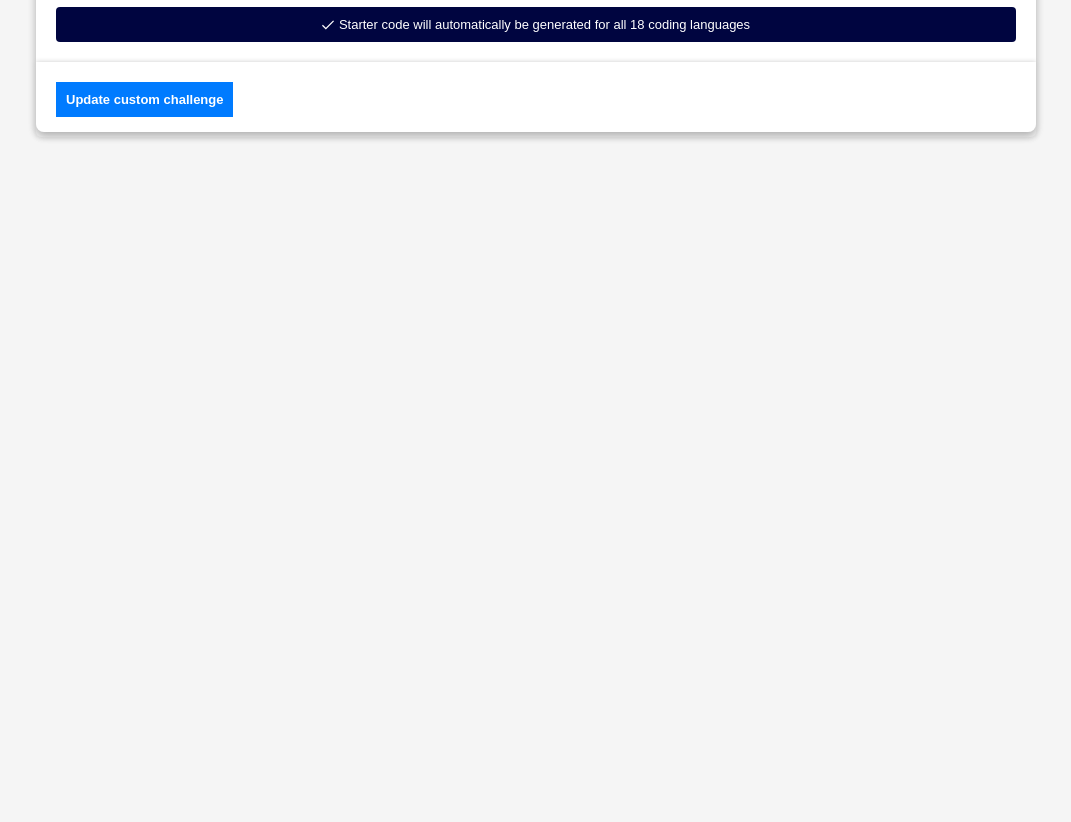
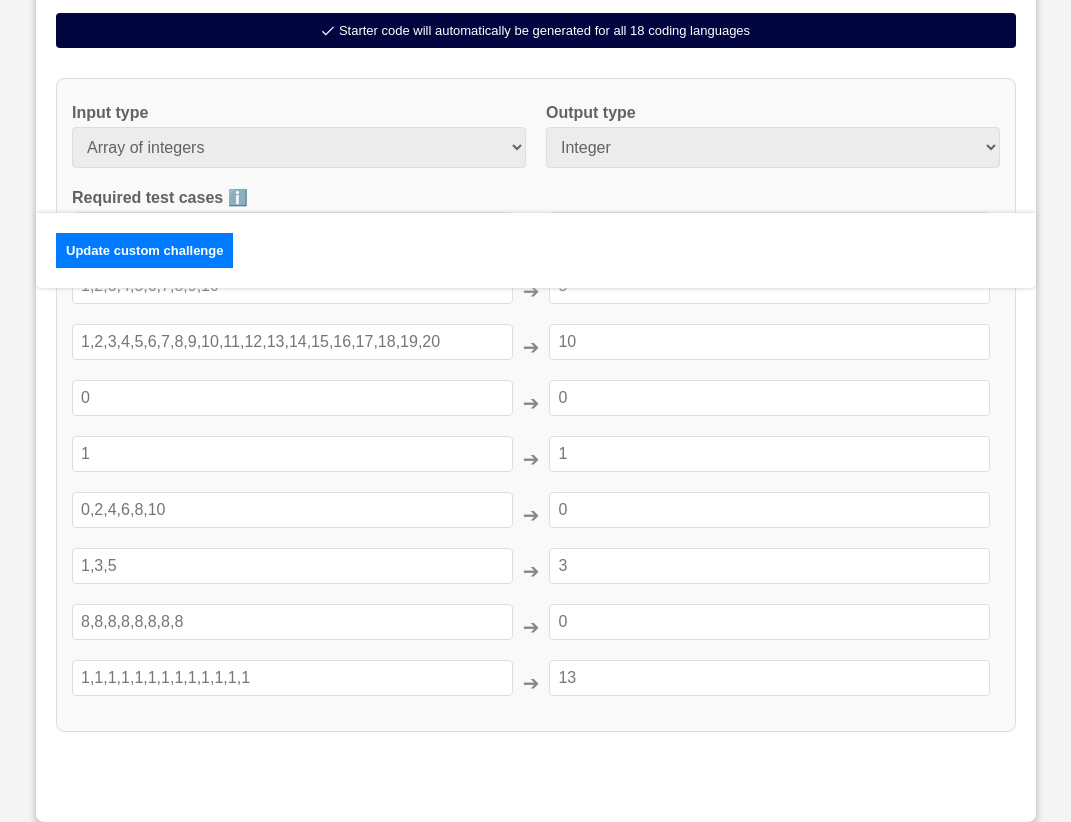
Before and after one commit to Tundune/lab6, a plain HTML site: page page3/index.html in a window 1280 px wide. Shown: the part 512-1334 px from the top of the page, without its empty margins (104-1175 px from the left). Before the commit the page ends 800 px from the top, so only its background shows below. Drawn offline with Linux system fonts and the light colour scheme.

Commit message:
add req 4

```diff
--- a/css/css.css
+++ b/css/css.css
@@ -3,7 +3,6 @@ body {
   font-family: Arial, sans-serif;
   background-color: #f7f9fc;
   margin: auto;
-  margin-top: 20px;
   display: flex;
   justify-content: center;
 }
@@ -20,8 +19,6 @@ body {
   color: white;
   padding: 15px;
   font-size: 1.25em;
-  border-top-left-radius: 8px;
-  border-top-right-radius: 8px;
   display: flex;
   justify-content: space-between;
   align-items: center;
--- a/css/page3.css
+++ b/css/page3.css
@@ -8,7 +8,6 @@ body {
     box-shadow: 0 4px 8px rgba(0, 0, 0, 0.1);
     border-radius: 8px;
     position: relative;
-    margin-top: 20px;
     }
 .modal {
     background-color: white;
@@ -22,14 +21,13 @@ body {
     color: white;
     padding: 15px;
     font-size: 1.25em;
-    border-top-left-radius: 8px;
-    border-top-right-radius: 8px;
     display: flex;
     justify-content: space-between;
     align-items: center;
-    position: absolute;
+    position: fixed;
     z-index: 1000;
-    width: calc(100% - 30px);
+    width: 100%;
+    max-width: 970px;
 }
 .modal-header span {
     color: white;
@@ -51,6 +49,7 @@ body {
     font-weight: bold;
     display: block;
     margin: 10px 0 5px;
+    color: #626262;
 }
 .modal-content textarea {
     width: 100%;
@@ -151,11 +150,69 @@ body {
     font-weight: bold;
 }
 .footer {
-    position: absolute;
+    position: fixed;
     padding: 20px;
     box-shadow: 0 0 5px #ccc;
     z-index: 1000;
-    width: calc(100% - 40px);
+    width: 100%;
+    max-width: 960px;
     border-bottom-left-radius: 5px;
     border-bottom-right-radius: 5px;
+    bottom: 0px;
+    background: #fff;
 }
+
+.in-out {
+    width: calc(100% / 2);
+}
+.test-cases-header {
+    display: flex;
+    gap: 20px;
+}
+.in-out select {
+    width: 100%;
+    padding: 10px;
+    background: #cccccc4a;
+    color: #626262;
+}
+label {
+    font-weight: bold;
+    display: block;
+    margin: 10px 0 5px;
+}
+select, input[type="text"] {
+    width: 100%;
+    padding: 8px;
+    font-size: 16px;
+    border: 1px solid #ddd;
+    border-radius: 4px;
+    box-sizing: border-box;
+    margin-bottom: 10px;
+}
+.test-cases-section {
+    margin-top: 20px;
+    background-color: #f9f9f9;
+    padding: 15px;
+    border-radius: 8px;
+    border: 1px solid #ddd;
+}
+.test-cases-header {
+    display: flex;
+    justify-content: space-between;
+}
+.test-case {
+    display: flex;
+    align-items: center;
+    margin-bottom: 10px;
+}
+.test-case input[type="text"] {
+    flex: 1;
+    padding: 8px;
+    font-size: 16px;
+    margin-right: 10px;
+}
+.arrow {
+    font-size: 20px;
+    color: #888;
+    margin-right: 10px;
+}
--- a/css/styles.css
+++ b/css/styles.css
@@ -8,15 +8,12 @@ body {
     box-shadow: 0 4px 8px rgba(0, 0, 0, 0.1);
     border-radius: 8px;
     position: relative;
-    margin-top: 20px;
     }
 .header-page2 {
     background-color: #007bff;
     color: white;
     padding: 15px;
     font-size: 1.25em;
-    border-top-left-radius: 8px;
-    border-top-right-radius: 8px;
     display: flex;
     justify-content: space-between;
     align-items: center;
--- a/page3/index.html
+++ b/page3/index.html
@@ -45,7 +45,81 @@ Example: Array A = { 12, 31, 25, 17, 40, 10, 29 }
 => Number of elements as odd number in array A is : 4</textarea>
                 </div>
             <button class="start-btn"><img src="/img/correct-signal-svgrepo-com.svg" alt=""> Starter code will automatically be generated for all 18 coding languages</button>
+                <!-- req4 -->
+        <div class="test-cases-section">
+                <div class="test-cases-header">
+                    <div class="in-out">
+                    <label for="input-type">Input type</label>
+                    <select id="input-type">
+                        <option>Array of integers</option>
+                        <option>String</option>
+                        <option>Integer</option>
+                    </select>
+                    </div>
+                    <div class="in-out">
+                    <label for="output-type">Output type</label>
+                    <select id="output-type">
+                        <option>Integer</option>
+                        <option>String</option>
+                        <option>Array</option>
+                    </select>
+                    </div>
+                </div>
+
+            <label>Required test cases <span>ℹ️</span></label>
+
+            <div class="test-case">
+                <input type="text" placeholder="12, 31, 25, 17, 40, 10, 29" class="text-page4">
+                    <span class="arrow">➔</span>
+                <input type="text" placeholder="4" class="text-page4">
+            </div>
+            <div class="test-case">
+                <input type="text" placeholder="1,2,3,4,5,6,7,8,9,10"  class="text-page4">
+                    <span class="arrow">➔</span>
+                <input type="text" placeholder="5"  class="text-page4">
+            </div>
+            <div class="test-case">
+                <input type="text" placeholder="1,2,3,4,5,6,7,8,9,10,11,12,13,14,15,16,17,18,19,20" class="text-page4">
+                    <span class="arrow">➔</span>
+                <input type="text" placeholder="10" class="text-page4">
+            </div>
+            <div class="test-case">
+                <input type="text" placeholder="0" class="text-page4">
+                    <span class="arrow">➔</span>
+                <input type="text" placeholder="0" class="text-page4">
+            </div>
+            <div class="test-case">
+                <input type="text" placeholder="1" class="text-page4">
+                    <span class="arrow">➔</span>
+                <input type="text" placeholder="1" class="text-page4">
+            </div>
+            <div class="test-case">
+                <input type="text" placeholder="0,2,4,6,8,10" class="text-page4">
+                    <span class="arrow">➔</span>
+                <input type="text" placeholder="0" class="text-page4">
+            </div>
+            <div class="test-case">
+                <input type="text" placeholder="1,3,5" class="text-page4">
+                    <span class="arrow">➔</span>
+                <input type="text" placeholder="3" class="text-page4">
+            </div>
+            <div class="test-case">
+                <input type="text" placeholder="8,8,8,8,8,8,8,8" class="text-page4">
+                    <span class="arrow">➔</span>
+                <input type="text" placeholder="0" class="text-page4">
+            </div>
+            <div class="test-case">
+                <input type="text" placeholder="1,1,1,1,1,1,1,1,1,1,1,1,1" class="text-page4">
+                    <span class="arrow">➔</span>
+                <input type="text" placeholder="13" class="text-page4">
+            </div>
         </div>
+
+    </div>
+
+
+</div>
+
         <footer class="footer">
             <div class="btn-update">
                 <button>Update custom challenge</button>
```
